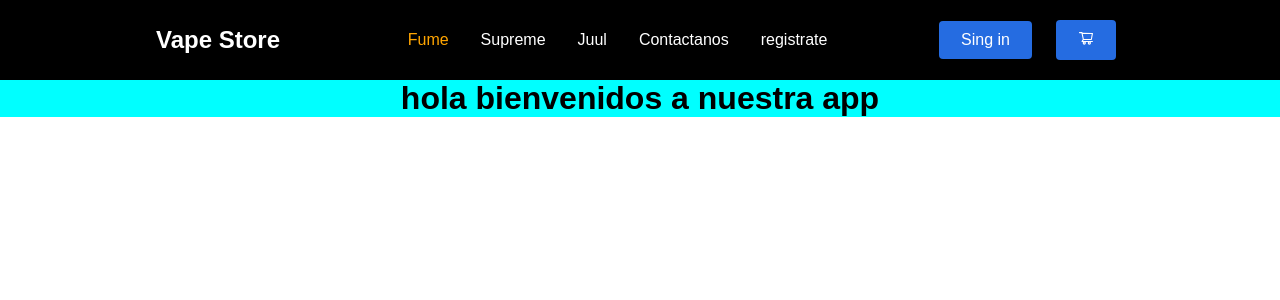
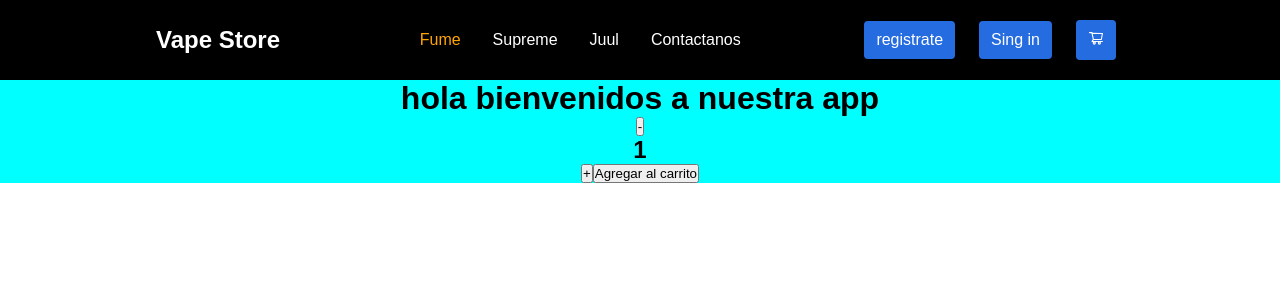
Before and after one commit to romansalom/Roman-Ecomerce-React.js, a React (Create React App) app: page /fume in a window 1280 px wide. Shown: the top 300 px of the page. Built offline with nearby package versions, Linux system fonts and the light colour scheme.

Commit message:
agrego botones

```diff
--- a/src/components/CartWidget/style.css
+++ b/src/components/CartWidget/style.css
@@ -0,0 +1,3 @@
+h2{
+    justify-content: right;
+}
--- /dev/null
+++ b/src/components/ItemCount/index.jsx
@@ -0,0 +1,48 @@
+import React, { useState, useEffect } from 'react'
+import './styles.css';
+
+const ItemCount = ({stock , initial , onAdd}) => {
+
+    const [count, SetCount] = useState(initial);
+
+    const handleAdd =() => {
+        if (count < stock){
+        SetCount(count+1);
+    }else{
+    alert("no hay suficiente stock disponible");
+  }
+}
+
+const handleDecrement = () => {
+    if (count < stock){
+        SetCount(count-1);
+    }{if
+        (count < 1){
+            SetCount(0);
+        }
+    }
+
+
+
+
+}
+
+useEffect (() => {
+    console.log("se monto el ItemCount");
+}, [count]);
+
+return(
+    <div>
+        <button onClick={handleDecrement}>-</button>
+        <h2>{count}</h2>
+        <button onClick={handleAdd}>+</button>
+        <button onClick={()=>onAdd(count)}>Agregar al carrito</button>
+        </div>
+
+);
+};
+
+
+
+
+export default ItemCount;
--- a/src/components/Navbar/NavbarElements.js
+++ b/src/components/Navbar/NavbarElements.js
@@ -21,6 +21,10 @@ export const NavLink = styled(Link)`
   height: 100%;
   cursor: pointer;
   &.active {
+    color: orange;
+  }
+  &:hover {
+    transition: all 0.2s ease-in-out;
     color: orange;
   }
 `;
@@ -54,6 +58,9 @@ export const NavBtn = styled.nav`
   align-items: center;
   margin-right: 24px;
 
+
+}
+
   @media screen and (max-width: 768px) {
     display: none;
   }
@@ -62,7 +69,7 @@ export const NavBtn = styled.nav`
 export const NavBtnLink = styled(Link)`
   border-radius: 4px;
   background: #256ce1;
-  padding: 10px 22px;
+  padding: 10px 12px;
   color: #fff;
   outline: none;
   border: none;
@@ -70,6 +77,7 @@ export const NavBtnLink = styled(Link)`
   transition: all 0.2s ease-in-out;
   text-decoration: none;
   margin-left: 24px;
+
   &:hover {
     transition: all 0.2s ease-in-out;
     background: #fff;
--- a/src/components/Navbar/index.js
+++ b/src/components/Navbar/index.js
@@ -24,12 +24,13 @@ const Navbar = () => {
             <NavLink to='/contacto' activeStyle>
                 Contactanos
             </NavLink>
-            <NavLink to='/registro' activeStyle>
-                registrate
-            </NavLink>
 
         </NavMenu>
         <NavBtn>
+        <NavBtnLink to='/registro'>
+                registrate
+            </NavBtnLink>
+
             <NavBtnLink to='/sing-in'>Sing in</NavBtnLink>
             <NavBtnLink to='/carrito'> <CartWidget/></NavBtnLink>
         </NavBtn>
--- a/src/conteiners/Itemlistcontainers/index.jsx
+++ b/src/conteiners/Itemlistcontainers/index.jsx
@@ -1,9 +1,16 @@
 import React from 'react';
+import ItemCount from '../../components/ItemCount';
 import './styles.css';
 const Itemlistcontainers = ({greeting}) => {
+  const agregarAlCarrito = (cantidad) => {
+    console.log(cantidad);
+    console.log(` se agrego la cantidad de ${cantidad} unidades al carrito`);
+  }
+
   return (
     <div className='Itemlistcontainer'>
       <h1>{greeting}</h1>
+      <ItemCount initial={1} stock={30} onAdd={agregarAlCarrito}/>
     </div>
   )
 }
```
Also changed, not shown: src/components/ItemCount/styles.css (added).
